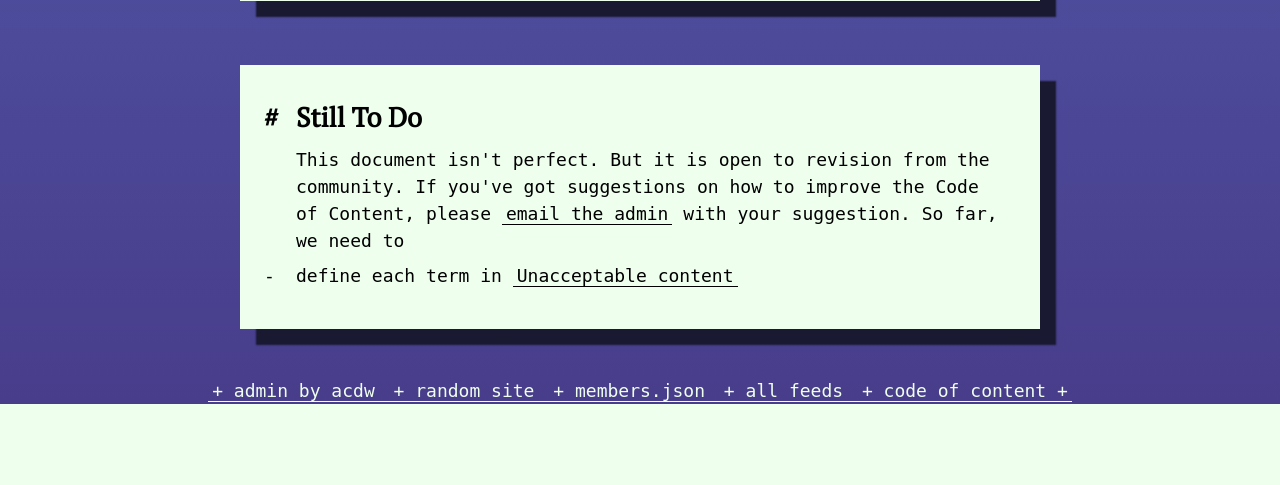
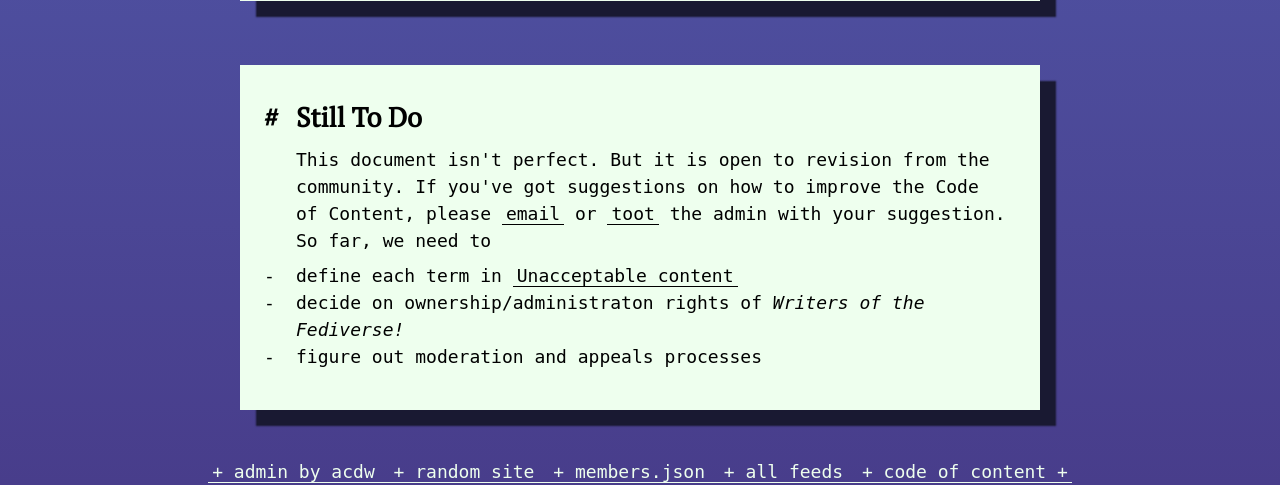
Before and after one commit to duckwork/nethoop, a Flask app: page /code-of-content in a window 1280 px wide. Shown: the part 2068-2553 px from the top of the page. Before the commit the page ends 2472 px from the top, so only its background shows below. Run offline with Flask 2, Linux system fonts and the light colour scheme; some web fonts are replaced.

Commit message:
Add toot link and todos

```diff
--- a/templates/code-of-content.html
+++ b/templates/code-of-content.html
@@ -103,12 +103,16 @@
         This document isn't perfect.
         But it is open to revision from the community.
         If you've got suggestions on how to improve the Code of Content,
-        please <a href="mailto:ring@acdw.net">email the admin</a>
+        please <a href="mailto:ring@acdw.net">email</a>
+        or <a href="https://writing.exchange/@acdw">toot</a> the admin
         with your suggestion.
         So far, we need to
         <ul>
             <li>define each term in
                 <a href="#unacceptable-content">Unacceptable content</a></li>
+            <li>decide on ownership/administraton rights of
+                <em>{{ title }}</em></li>
+            <li>figure out moderation and appeals processes</li>
         </ul>
     </p>
 </section>
```
